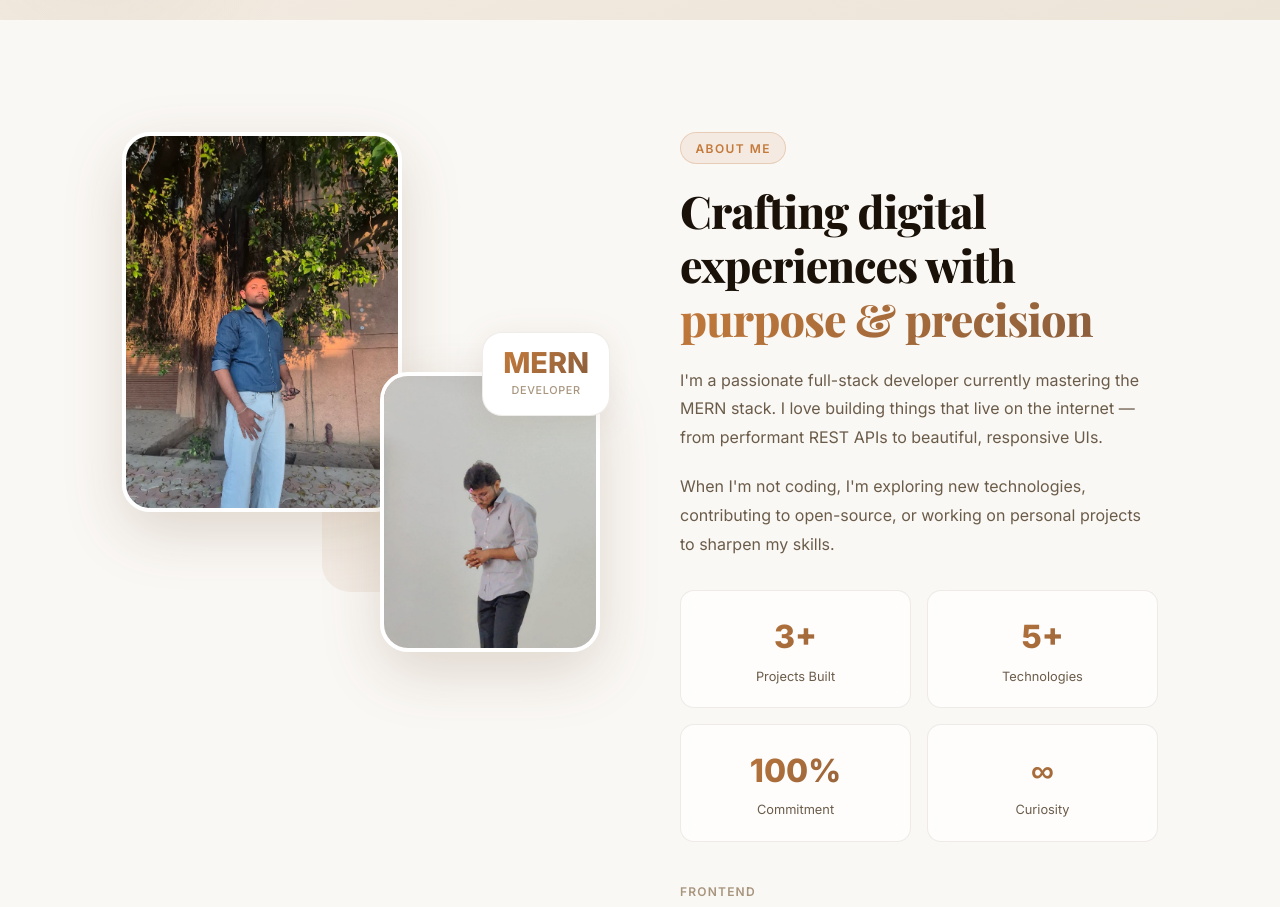
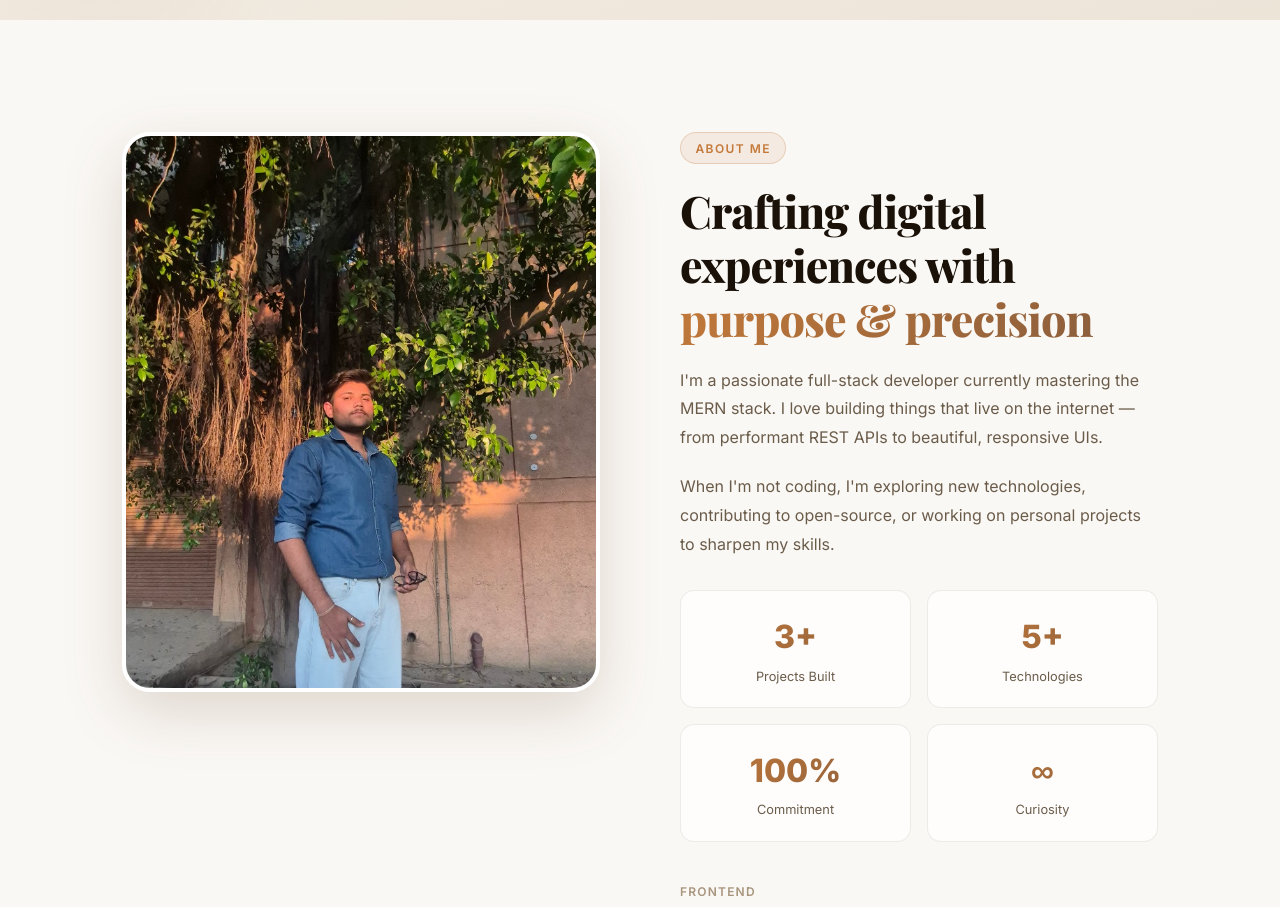
Before and after one commit to kartikthhakur07/my-portfolio, a React (Create React App) app in the folder client/: page / in a window 1280 px wide. Shown: the part 780-1687 px from the top of the page. Built offline with nearby package versions, Linux system fonts and the light colour scheme.

Commit message:
fix: replace about photo collage with single full-size photo

```diff
--- a/client/src/components/About.js
+++ b/client/src/components/About.js
@@ -25,30 +25,16 @@ function About() {
   return (
     <section id="about" className="about">
       <div className="about-grid">
-        {/* Left — Photo Collage */}
+        {/* Left — Single Full Photo */}
         <div className="about-photos">
-          <div className="about-photo-deco"></div>
           <img
             src="/photos/photo4.jpg"
             alt="Kartik Thakur"
-            className="about-photo-primary"
+            className="about-photo-full"
             onError={(e) => {
               e.target.style.background = 'linear-gradient(135deg, #f0e6d8, #e8d8c4)';
-              e.target.style.display = 'block';
             }}
           />
-          <img
-            src="/photos/photo1.jpg"
-            alt="Kartik"
-            className="about-photo-secondary"
-            onError={(e) => {
-              e.target.style.display = 'none';
-            }}
-          />
-          <div className="about-experience-badge">
-            <div className="exp-num">MERN</div>
-            <div className="exp-label">Developer</div>
-          </div>
         </div>
 
         {/* Right — Text & Skills */}
--- a/client/src/index.css
+++ b/client/src/index.css
@@ -385,78 +385,20 @@ body {
 /* About photo column */
 .about-photos {
   position: relative;
-  height: 520px;
+  height: 560px;
 }
-.about-photo-primary {
-  position: absolute;
-  width: 280px;
-  height: 380px;
+.about-photo-full {
+  width: 100%;
+  height: 100%;
   object-fit: cover;
   object-position: top center;
   border-radius: var(--radius-xl);
-  top: 0; left: 0;
   box-shadow: var(--shadow-photo);
   border: 4px solid white;
-  z-index: 2;
   transition: var(--transition);
 }
-.about-photo-primary:hover {
-  transform: scale(1.02) rotate(-1deg);
-  z-index: 3;
-}
-.about-photo-secondary {
-  position: absolute;
-  width: 220px;
-  height: 280px;
-  object-fit: cover;
-  object-position: top center;
-  border-radius: var(--radius-xl);
-  bottom: 0; right: 0;
-  box-shadow: var(--shadow-photo);
-  border: 4px solid white;
-  z-index: 2;
-  transition: var(--transition);
-}
-.about-photo-secondary:hover {
-  transform: scale(1.02) rotate(1deg);
-  z-index: 3;
-}
-.about-photo-deco {
-  position: absolute;
-  width: 150px; height: 150px;
-  background: var(--gradient);
-  border-radius: var(--radius-xl);
-  bottom: 60px; left: 200px;
-  opacity: 0.08;
-  z-index: 1;
-}
-.about-experience-badge {
-  position: absolute;
-  top: 200px; right: -10px;
-  background: white;
-  border-radius: var(--radius-lg);
-  padding: 1rem 1.25rem;
-  box-shadow: var(--shadow-card);
-  border: 1px solid var(--border);
-  z-index: 3;
-  text-align: center;
-}
-.about-experience-badge .exp-num {
-  font-size: 1.8rem;
-  font-weight: 800;
-  background: var(--gradient);
-  -webkit-background-clip: text;
-  -webkit-text-fill-color: transparent;
-  background-clip: text;
-  line-height: 1;
-}
-.about-experience-badge .exp-label {
-  font-size: 0.68rem;
-  color: var(--text-muted);
-  font-weight: 500;
-  text-transform: uppercase;
-  letter-spacing: 0.06em;
-  margin-top: 0.25rem;
+.about-photo-full:hover {
+  transform: scale(1.01);
 }
 
 .about-text h2 {
@@ -871,13 +813,10 @@ body {
     gap: 3rem;
   }
   .about-photos {
-    height: 300px;
+    height: 320px;
   }
-  .about-photo-primary {
-    width: 200px; height: 260px;
-  }
-  .about-photo-secondary {
-    width: 170px; height: 200px;
+  .about-photo-full {
+    height: 320px;
   }
   .photo-strip-grid-3 {
     grid-template-columns: 1fr 1fr;
```
